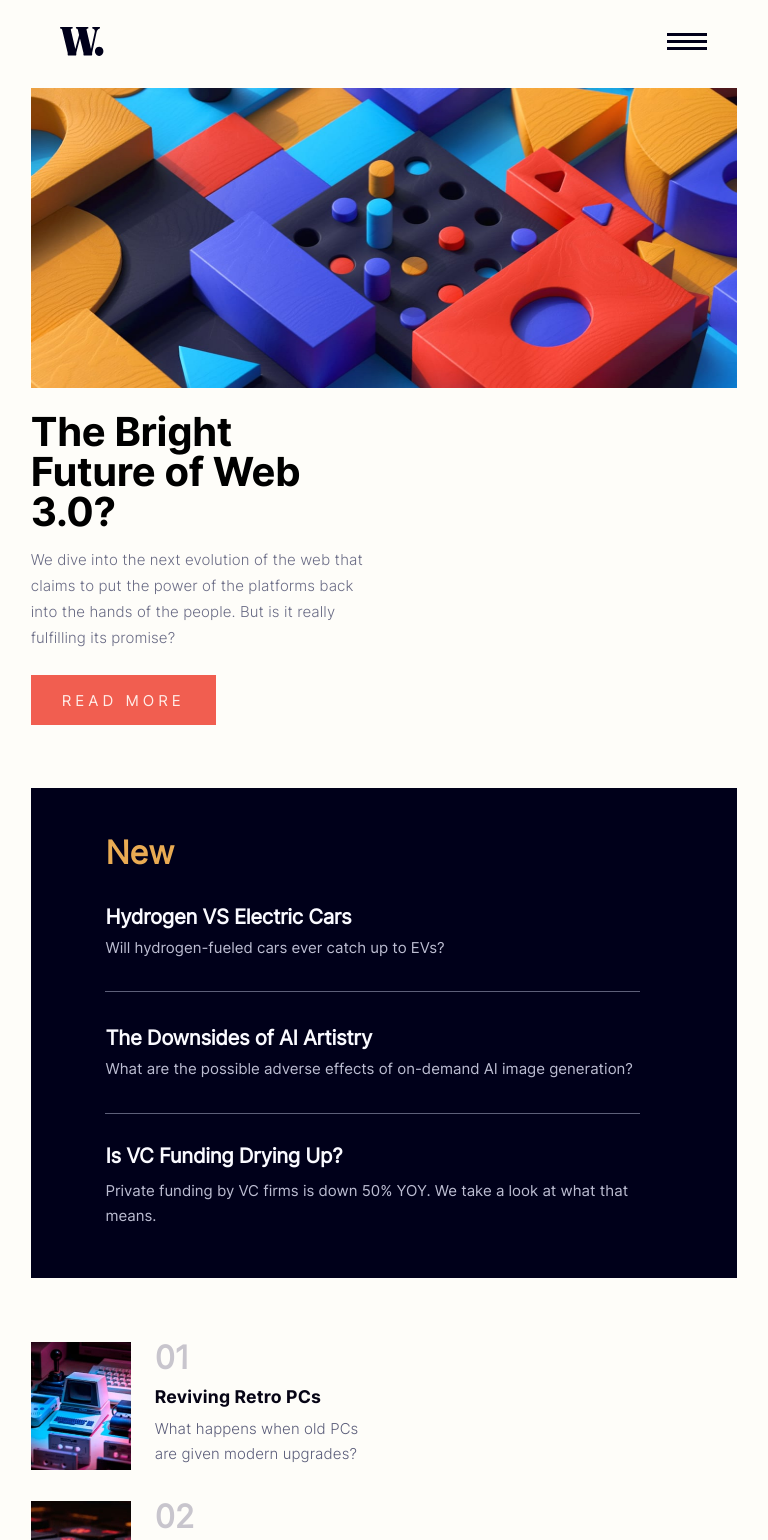
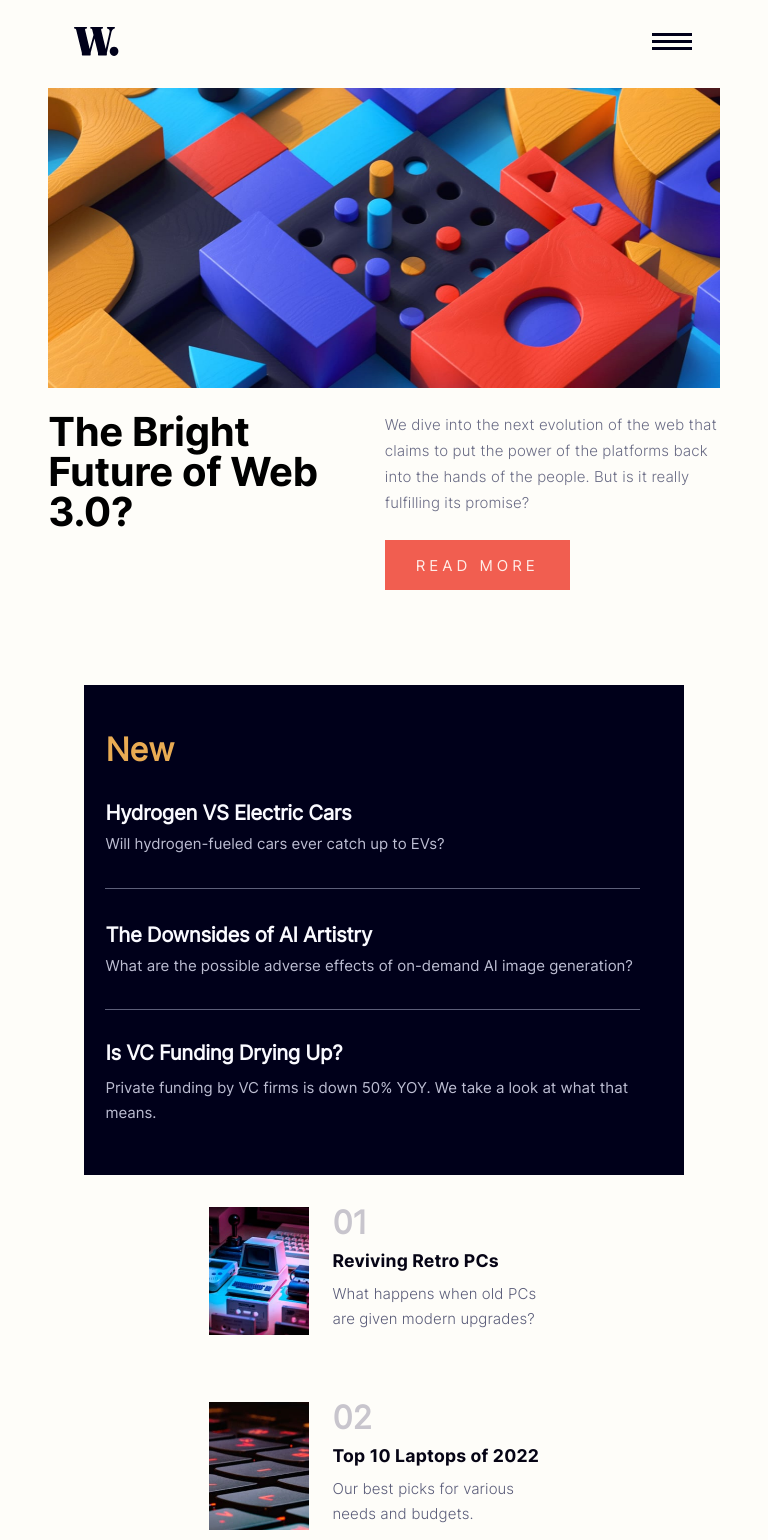
Before and after one commit to ifaronti/News-Homepage, a React (Create React App) app in the folder New-Homepage/: page / in a window 768 px wide. Shown: the top 1540 px of the page. Built offline with nearby package versions, Linux system fonts and the light colour scheme; the HTML template or start-up script is replaced by a standard one.

Commit message:
All mobile layout bugs fixed

```diff
--- a/New-Homepage/src/index.css
+++ b/New-Homepage/src/index.css
@@ -20,6 +20,7 @@
     font-family: 'Inter Variable';
     src: url(components/fonts/static/Inter-VariableFont_slnt\,wght.ttf);
 }
+
 
 body{
     margin: 0;
@@ -143,7 +144,7 @@ h1{
 }
 
 
-@media only screen and (min-width:320px) and (max-width:860px){
+@media only screen and (min-width:320px) and (max-width:760px){
     body{
        display: flex;
        justify-content: center;
@@ -154,14 +155,13 @@ h1{
     .app{
         position: relative;
         top: -6rem;
-        width: 100vw;
+        width: 100%;
         min-height: 1024px;
         background-color: #FEFDF9;
         display: flex;
         justify-content: center;
         flex-direction: column;
         align-items: center;
-        overflow-x: hidden;
 
     }
 
@@ -244,7 +244,7 @@ h1{
         position: relative;
         top: 11.5rem;
         left: 0;
-        width: 100vh;
+        width: 100%;
         display: flex;
         flex-direction: column;
         justify-content: center;
@@ -255,7 +255,7 @@ h1{
     .top-left{
         position: relative;
         display: flex;
-        max-width: 92vw;
+        width: 100%;
         justify-content: center;
         align-items: center;
         flex-direction: column;
@@ -263,13 +263,13 @@ h1{
 
     .web3-image{
         height: 300px;
-        width: 92vw;
+        width: 92%;
     }
 
     .top-left-description{
         display: flex;
         flex-direction: column;
-        width: 92vw;
+        width: 92%;
     }
 
     h1{
@@ -306,6 +306,172 @@ h1{
         color: #FFEDE8;
         letter-spacing: 4px;
     }
+}
+
+@media only screen and (min-width:761px) and (max-width:1100px){
+    body{
+        display: flex;
+        justify-content: center;
+        align-items: center;
+        background-color: #FEFDF9;
+     }
+
+     .app{
+         position: relative;
+         top: -6rem;
+         width: 100%;
+         min-height: 1024px;
+         background-color: #FEFDF9;
+         display: flex;
+         justify-content: center;
+         flex-direction: column;
+         align-items: center;
+
+     }
+
+     nav{
+         position: absolute;
+         top: 4.697rem;
+         min-height: 100vh;
+         display: flex;
+         width: 76.98%;
+         align-items: center;
+         justify-content: space-between;
+     }
+
+     .logo{
+         position: absolute;
+         height: 1.8rem;
+         width: 2.8rem;
+         left: -1.8rem;
+         top: 3rem;
+     }
+
+     .hideLinks{
+         display: flex;
+         flex-direction: column;
+         display: none;
+     }
+
+     ul li {
+         font-family: 'Inter Regular';
+         font-weight: 100;
+         font-size: 1rem;
+         color: hsl(236, 15%, 41%);
+     }
+
+     .mobile-menu{
+         display: block;
+         position: absolute;
+         right: -1.7rem;
+         top: 3.36rem;
+         z-index: 80;
+     }
+
+     .showLinks{
+         list-style: none;
+         width: 70%;
+         height: 100vh;
+         background-color: #FEFDF9;
+         display: flex;
+         flex-direction: column;
+         gap: 1.56rem;
+         z-index: 40;
+         align-items: flex-start;
+         align-self: flex-end;
+         position: fixed;
+         right: -10%;
+     }
+
+     .showLinks::after{
+         position: absolute;
+         left: -70%;
+         content: '';
+         height: 100vh;
+         width: 70%;
+         float: left;
+         background-color: hsl(240, 100%, 5%);
+         opacity: 0.4;
+     }
+
+     .showLinks li{
+         position: relative;
+         top: 11.35rem;
+         left: -.88rem;
+         font-family: 'Inter Regular';
+         font-weight: 100;
+         font-size: 1.1rem;
+         color: hsl(240, 100%, 5%);
+     }
+
+     .top-content{
+         position: relative;
+         top: 11.5rem;
+         left: 0;
+         width: 100%;
+         display: flex;
+         flex-direction: column;
+         justify-content: center;
+         align-items: center;
+         gap: 3rem;
+     }
+
+     .top-left{
+         position: relative;
+         display: flex;
+         width: 100%;
+         justify-content: center;
+         align-items: center;
+         flex-direction: column;
+     }
+
+     .web3-image{
+         height: 300px;
+         width: 92%;
+     }
+
+     .top-left-description{
+         display: flex;
+         flex-direction: row;
+         justify-content: space-between;
+         width: 92%;
+         max-width: 700px;
+     }
+
+     h1{
+         font-family: 'Inter Bold';
+         font-weight: 700;
+         font-size: 2.5rem;
+         width: 320px;
+         line-height: 40px;
+         letter-spacing: -.3px;
+         margin-top: 1.5rem;
+     }
+
+     .left-description{
+         font-size: 15px;
+         font-family: 'Inter Light';
+         width: 335px;
+         line-height: 26px;
+         color:  hsl(236, 15%, 41%);
+         font-weight: 300;
+         opacity: 0.9;
+         letter-spacing: .1px;
+         margin-top: 1.5rem;
+     }
+
+     .more{
+         height: 50px;
+         width: 185px;
+         background-color: hsl(5, 85%, 63%);
+         border: none;
+         position: relative;
+         top: 9px;
+         font-family: 'Inter Regular';
+         font-size: 15px;
+         color: #FFEDE8;
+         letter-spacing: 4px;
+     }
 }
 
 .top-right{
@@ -379,7 +545,7 @@ h2{
     top: 2px;
 }
 
-@media only screen and (min-width:320px) and (max-width:860px){
+@media only screen and (min-width:320px) and (max-width:760px){
     .top-right{
         display: flex;
         justify-content: center;
@@ -387,8 +553,76 @@ h2{
         position: relative;
         top: 1.5rem;
         height: 490px;
-        width: 92vw;
-        max-width: 92vw;
+        width: 92%;
+        max-width: 600px;
+        background-color: hsl(240, 100%, 5%);
+    }
+
+    .top-right-contents{
+        position: relative;
+        display: flex;
+        justify-content: center;
+        flex-direction: column;
+        gap: 0;
+        margin-left: 1.3rem;
+
+
+    }
+
+    h2{
+        font-size: 2rem;
+        color: hsl(35, 77%, 62%);
+        font-family: 'Inter Regular';
+        position: relative;
+        top: -5px;
+    }
+
+    .top-right-description{
+        display: flex;
+        flex-direction: column;
+        justify-content: center;
+        align-items: flex-start;
+        position: relative;
+        top: -2.2rem;
+    }
+
+    .head{
+        color: #FAFAFF;
+        font-family: 'Inter Regular';
+        font-size: 1.27rem;
+        font-weight: 700;
+        position: relative;
+        top: 15px;
+        letter-spacing: -.3px;
+    }
+
+    .description{
+        font-family: 'Inter Regular';
+        color: #BCBDD2;
+        font-weight: 100;
+        font-size: 15px;
+        width: 92%;
+        position: relative;
+        top: -.9rem;
+        line-height: 25px;
+    }
+
+    .last-desc{
+        position: relative;
+        top: 11px;
+    }
+}
+
+@media only screen and (min-width:761px) and (max-width:1100px){
+    .top-right{
+        display: flex;
+        justify-content: center;
+        align-self: center;
+        position: relative;
+        top: 3.5rem;
+        height: 490px;
+        width: 92%;
+        max-width: 600px;
         background-color: hsl(240, 100%, 5%);
     }
 
@@ -507,15 +741,14 @@ h2{
     letter-spacing: .1px;
 }
 
-@media only screen and (min-width:320px) and (max-width:860px){
+@media only screen and (min-width:320px) and (max-width:760px){
     .bottom-wrap{
         flex-direction: column;
         align-content: center;
         top: 17rem;
-        width: 92vw;
+        width: 92%;
         justify-content: center;
         gap: 1px;
-        overflow-y: hidden;
     }
 
     .headline-card{
@@ -526,3 +759,22 @@ h2{
         padding-right: 7px;
     }
 }
+
+@media only screen and (min-width:761px) and (max-width:1100px){
+    .bottom-wrap{
+        display: flex;
+        flex-direction: column;
+        align-content: center;
+        top: 17rem;
+        width: unset;
+        justify-content: center;
+    }
+
+    /* .headline-card{
+        margin-bottom: -5px;
+    } */
+
+    .headline-details{
+        padding-right: 7px;
+    }
+}
```
